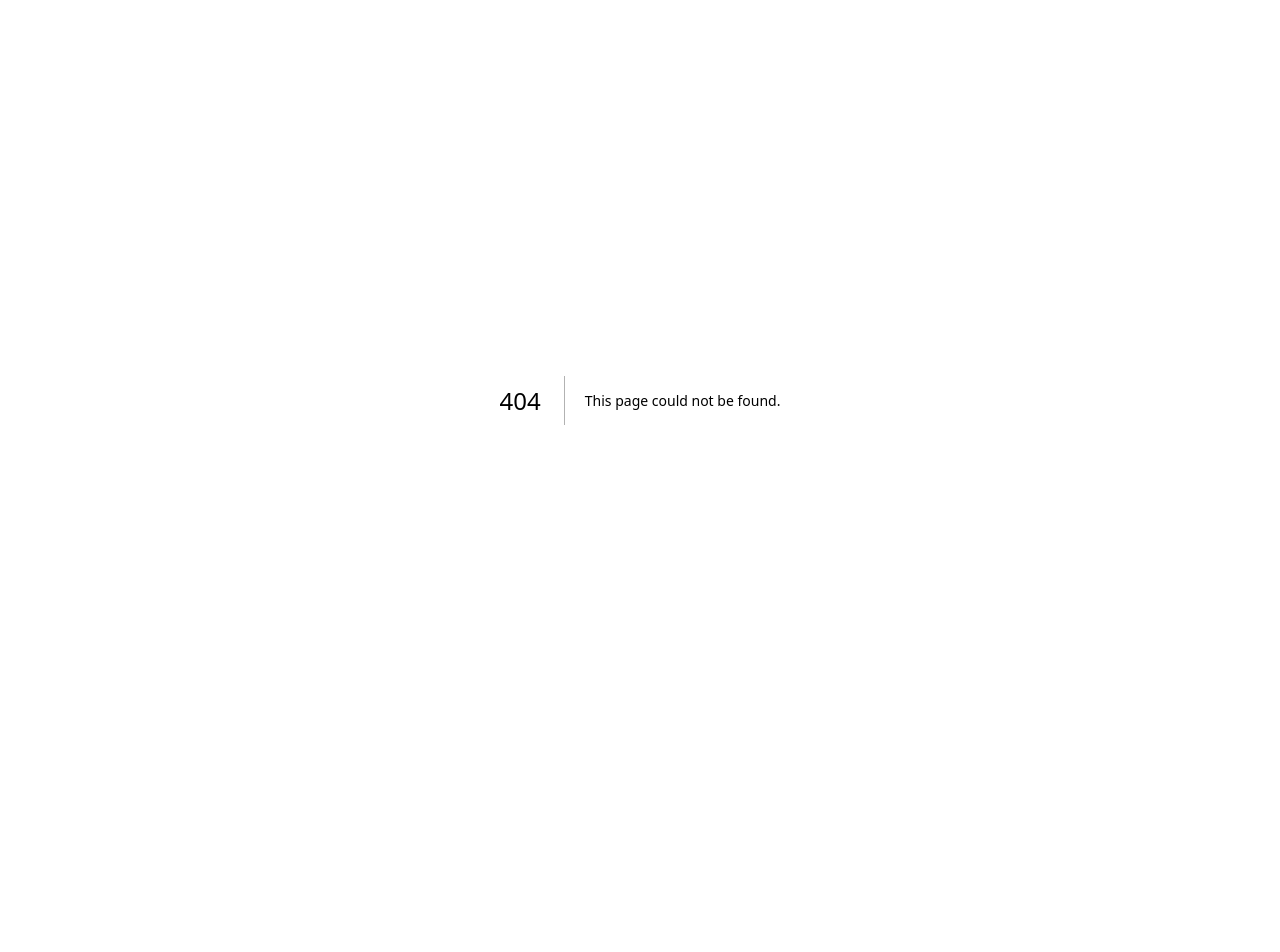
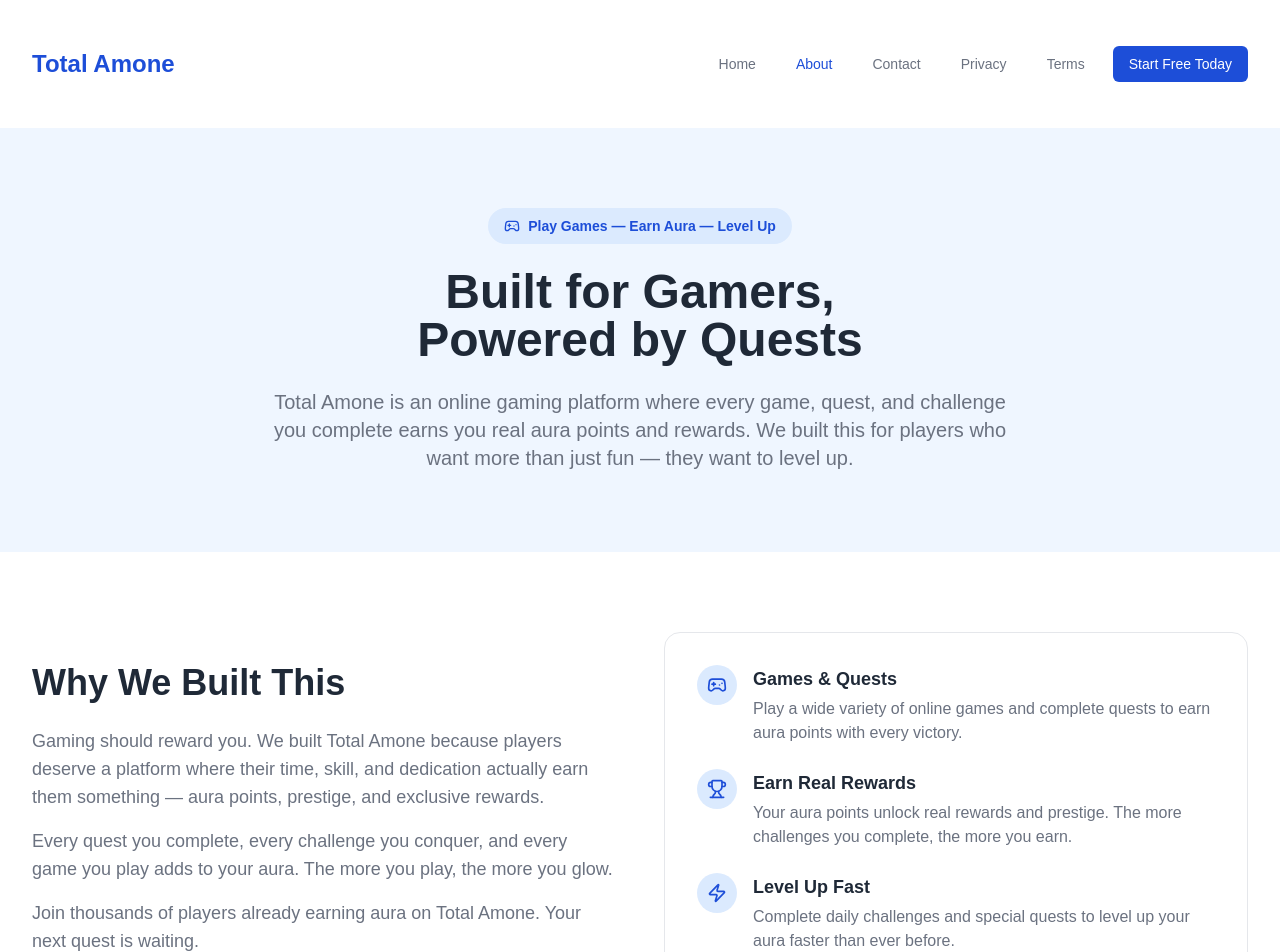
Before and after one commit to Textingman/amone-totalamone, a Next.js app: page /about in a window 1280 px wide. Before the commit this address had no page. Shown: the top 952 px of the page. Before the commit the page ends 800 px from the top, so only its background shows below. Built offline with nearby package versions, Linux system fonts and the light colour scheme.

Commit message:
Initial site setup: Total Amone

```diff
--- /dev/null
+++ b/app/about/page.tsx
@@ -0,0 +1,81 @@
+import Link from 'next/link';
+import { Gamepad2, Trophy, Zap } from 'lucide-react';
+import Navbar from '../components/Navbar';
+import Footer from '../components/Footer';
+
+export default function AboutPage() {
+  return (
+    <div className="min-h-screen" style={{ backgroundColor: '#FFFFFF' }}>
+      <Navbar />
+
+      {/* Hero Section */}
+      <section className="py-20" style={{ backgroundColor: '#EFF6FF' }}>
+        <div className="max-w-7xl mx-auto px-4 sm:px-6 lg:px-8">
+          <div className="text-center">
+            <div className="inline-flex items-center gap-2 px-4 py-2 rounded-full text-sm font-semibold mb-6" style={{ backgroundColor: '#DBEAFE', color: '#1D4ED8' }}>
+              <Gamepad2 className="w-4 h-4" />
+              Play Games — Earn Aura — Level Up
+            </div>
+            <h1 className="text-5xl font-extrabold mb-6" style={{ color: '#1F2937' }}>
+              Built for Gamers,<br />Powered by Quests
+            </h1>
+            <p className="text-xl max-w-3xl mx-auto" style={{ color: '#6B7280' }}>
+              Total Amone is an online gaming platform where every game, quest, and challenge you complete earns you real aura points and rewards. We built this for players who want more than just fun — they want to level up.
+            </p>
+          </div>
+        </div>
+      </section>
+
+      {/* Mission Section */}
+      <section className="max-w-7xl mx-auto px-4 sm:px-6 lg:px-8 py-20">
+        <div className="grid md:grid-cols-2 gap-12 items-center">
+          <div>
+            <h2 className="text-4xl font-bold mb-6" style={{ color: '#1F2937' }}>Why We Built This</h2>
+            <p className="text-lg mb-4" style={{ color: '#6B7280' }}>
+              Gaming should reward you. We built Total Amone because players deserve a platform where their time, skill, and dedication actually earn them something — aura points, prestige, and exclusive rewards.
+            </p>
+            <p className="text-lg mb-4" style={{ color: '#6B7280' }}>
+              Every quest you complete, every challenge you conquer, and every game you play adds to your aura. The more you play, the more you glow.
+            </p>
+            <p className="text-lg" style={{ color: '#6B7280' }}>
+              Join thousands of players already earning aura on Total Amone. Your next quest is waiting.
+            </p>
+          </div>
+          <div className="rounded-2xl p-8 border" style={{ backgroundColor: '#FFFFFF', borderColor: '#E5E7EB' }}>
+            <div className="space-y-6">
+              <div className="flex items-start">
+                <div className="flex-shrink-0 w-10 h-10 rounded-full flex items-center justify-center" style={{ backgroundColor: '#DBEAFE' }}>
+                  <Gamepad2 className="w-5 h-5" style={{ color: '#1D4ED8' }} />
+                </div>
+                <div className="ml-4">
+                  <h3 className="text-lg font-semibold mb-1" style={{ color: '#1F2937' }}>Games & Quests</h3>
+                  <p style={{ color: '#6B7280' }}>Play a wide variety of online games and complete quests to earn aura points with every victory.</p>
+                </div>
+              </div>
+              <div className="flex items-start">
+                <div className="flex-shrink-0 w-10 h-10 rounded-full flex items-center justify-center" style={{ backgroundColor: '#DBEAFE' }}>
+                  <Trophy className="w-5 h-5" style={{ color: '#1D4ED8' }} />
+                </div>
+                <div className="ml-4">
+                  <h3 className="text-lg font-semibold mb-1" style={{ color: '#1F2937' }}>Earn Real Rewards</h3>
+                  <p style={{ color: '#6B7280' }}>Your aura points unlock real rewards and prestige. The more challenges you complete, the more you earn.</p>
+                </div>
+              </div>
+              <div className="flex items-start">
+                <div className="flex-shrink-0 w-10 h-10 rounded-full flex items-center justify-center" style={{ backgroundColor: '#DBEAFE' }}>
+                  <Zap className="w-5 h-5" style={{ color: '#1D4ED8' }} />
+                </div>
+                <div className="ml-4">
+                  <h3 className="text-lg font-semibold mb-1" style={{ color: '#1F2937' }}>Level Up Fast</h3>
+                  <p style={{ color: '#6B7280' }}>Complete daily challenges and special quests to level up your aura faster than ever before.</p>
+                </div>
+              </div>
+            </div>
+          </div>
+        </div>
+      </section>
+
+      <Footer />
+    </div>
+  );
+}
```
